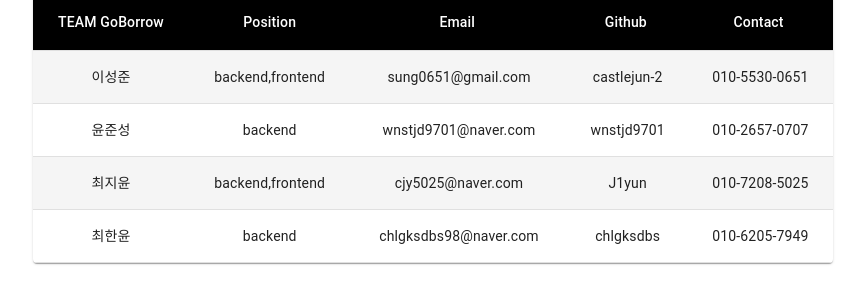
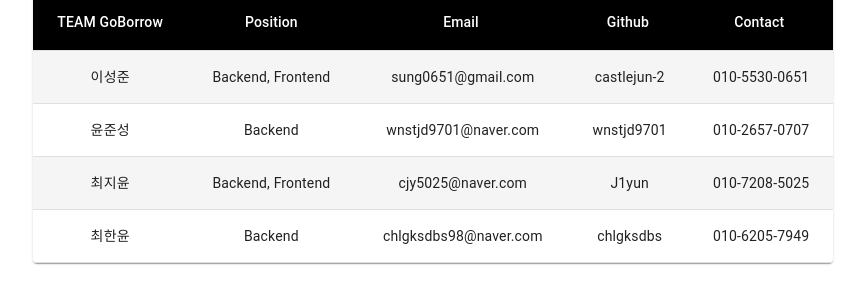
Before and after one commit to wnstjd9701/GoBorrow, a React (Create React App) app in the folder client/: page /app/contributors in a window 1280 px wide. Shown: the part 326-630 px from the top of the page, without its empty margins (207-1072 px from the left). Built offline with nearby package versions, Linux system fonts and the light colour scheme.

Commit message:
Lends Project

```diff
--- a/client/src/components/views/Footer/Contributor.js
+++ b/client/src/components/views/Footer/Contributor.js
@@ -31,10 +31,10 @@ function createData(name, position, email, github, contact) {
 }
 
 const rows = [
-  createData('이성준', 'backend,frontend', 'sung0651@gmail.com', 'castlejun-2', '010-5530-0651'),
-  createData('윤준성', 'backend', 'wnstjd9701@naver.com', 'wnstjd9701', '010-2657-0707'),
-  createData('최지윤', 'backend,frontend', 'cjy5025@naver.com', 'J1yun', '010-7208-5025'),
-  createData('최한윤', 'backend', 'chlgksdbs98@naver.com', 'chlgksdbs', '010-6205-7949'),
+  createData('이성준', 'Backend, Frontend', 'sung0651@gmail.com', 'castlejun-2', '010-5530-0651'),
+  createData('윤준성', 'Backend', 'wnstjd9701@naver.com', 'wnstjd9701', '010-2657-0707'),
+  createData('최지윤', 'Backend, Frontend', 'cjy5025@naver.com', 'J1yun', '010-7208-5025'),
+  createData('최한윤', 'Backend', 'chlgksdbs98@naver.com', 'chlgksdbs', '010-6205-7949'),
 ];
 
 const useStyles = makeStyles({
```
